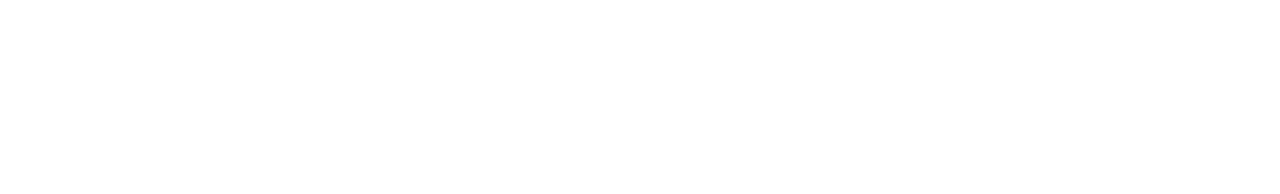
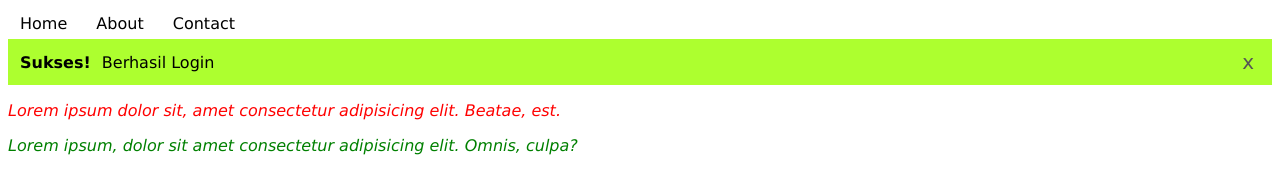
Before and after one commit to andarpratama/webinar-sass-01-22, a plain HTML site: page demo/index.html in a window 1280 px wide. Drawn offline with Linux system fonts and the light colour scheme.

Commit message:
finishing present

```diff
--- /dev/null
+++ b/demo/css/coba.css
@@ -0,0 +1,32 @@
+/* :root {
+    --primaryColor: green;
+    --secondaryColor: lightgreen;
+    --textColor: #222;
+}
+
+body {
+    background: var(--secondaryColor);
+} */
+
+nav ul {
+    margin: 0;
+    padding: 0;
+    list-style: none;
+}
+
+nav li {
+    display: inline-block;
+}
+
+nav a {
+    display: block;
+    padding: 6px 12px;
+    text-decoration: none;
+    color: black;
+}
+
+nav a:hover {
+    cursor: pointer;
+    background: red;
+    color: #fff;
+}
--- a/demo/index.html
+++ b/demo/index.html
@@ -5,8 +5,38 @@
     <meta http-equiv="X-UA-Compatible" content="IE=edge">
     <meta name="viewport" content="width=device-width, initial-scale=1.0">
     <title>Document</title>
+    <link rel="stylesheet" href="css/main.css">
+    <link rel="stylesheet" href="css/coba.css">
 </head>
 <body>
 
+    <nav>
+        <ul>
+            <li><a href="#">Home</a></li>
+            <li><a href="#">About</a></li>
+            <li><a href="#">Contact</a></li>
+        </ul>
+    </nav>
+
+    <div class="alert">
+        <div class="alert__container">
+            <span class="alert__status">Sukses!</span>
+            <span class="alert__description">
+                Berhasil Login
+            </span>
+        </div>
+        <button class="alert__close">x</button>
+    </div>
+
+    <div class="post">
+        <div class="post-1">
+            <p>Lorem ipsum dolor sit, amet consectetur adipisicing elit. Beatae, est.</p>
+        </div>
+
+        <div class="post-2">
+            <p>Lorem ipsum, dolor sit amet consectetur adipisicing elit. Omnis, culpa?</p>
+        </div>
+    </div>
+
 </body>
 </html>
--- /dev/null
+++ b/demo/scss/_mixins.scss
@@ -0,0 +1,5 @@
+@mixin textstyle {
+    font-size: 16px;
+    color: $textColor;
+    font-style: italic;
+}
--- /dev/null
+++ b/demo/scss/_typography.scss
@@ -0,0 +1,3 @@
+* {
+    font-family: Verdana, Geneva, Tahoma, sans-serifs;
+}
--- /dev/null
+++ b/demo/scss/_variabels.scss
@@ -0,0 +1,4 @@
+$primaryColor: green;
+$secondaryColor: lightgreen;
+$dangerColor: red;
+$textColor: #222;
--- /dev/null
+++ b/demo/scss/components/_alert.scss
@@ -0,0 +1,24 @@
+.alert {
+    display: flex;
+    justify-content: space-between;
+    align-items: center;
+    padding: 10px 12px;
+    background: greenyellow;
+
+    & &__status {
+        font-weight: bold;
+        margin-right: 6px;
+    }
+
+    & &__close {
+        border: none;
+        background: none;
+        color: #555;
+        font-size: 20px;
+
+        &:hover {
+            cursor: pointer;
+            color: $textColor;
+        }
+    }
+}
--- /dev/null
+++ b/demo/scss/components/_nav.scss
@@ -0,0 +1,24 @@
+nav {
+    ul{
+        margin: 0;
+        padding: 0;
+        list-style: none;
+    }
+
+    li {
+        display: inline-block;
+    }
+
+    a {
+        display: block;
+        padding: 6px 12px;
+        text-decoration: none;
+        color: $textColor;
+
+        &:hover {
+            cursor: pointer;
+            background: $dangerColor;
+            color: #fff;
+        }
+    }
+}
--- /dev/null
+++ b/demo/scss/components/_post.scss
@@ -0,0 +1,15 @@
+.post {
+    .post-1 {
+        p {
+            @include textstyle();
+            color: $dangerColor;
+        }
+    }
+
+    .post-2 {
+        p {
+            @include textstyle();
+            color: $primaryColor
+        }
+    }
+}
--- /dev/null
+++ b/demo/scss/main.scss
@@ -0,0 +1,6 @@
+@import 'variabels';
+@import 'mixins';
+@import 'typography';
+@import 'components/nav';
+@import 'components/alert';
+@import 'components/post';
```
Also changed, not shown: demo/css/main.css (added), 1 other file.
